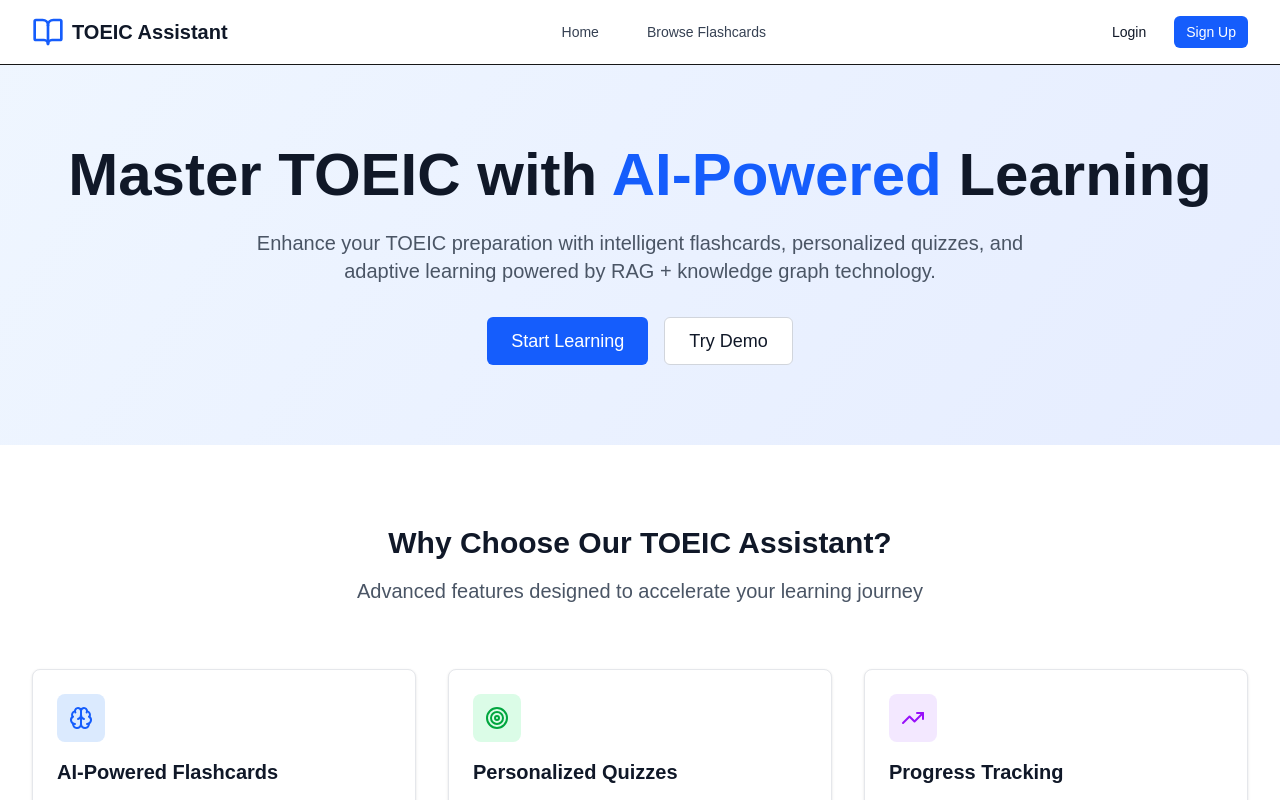
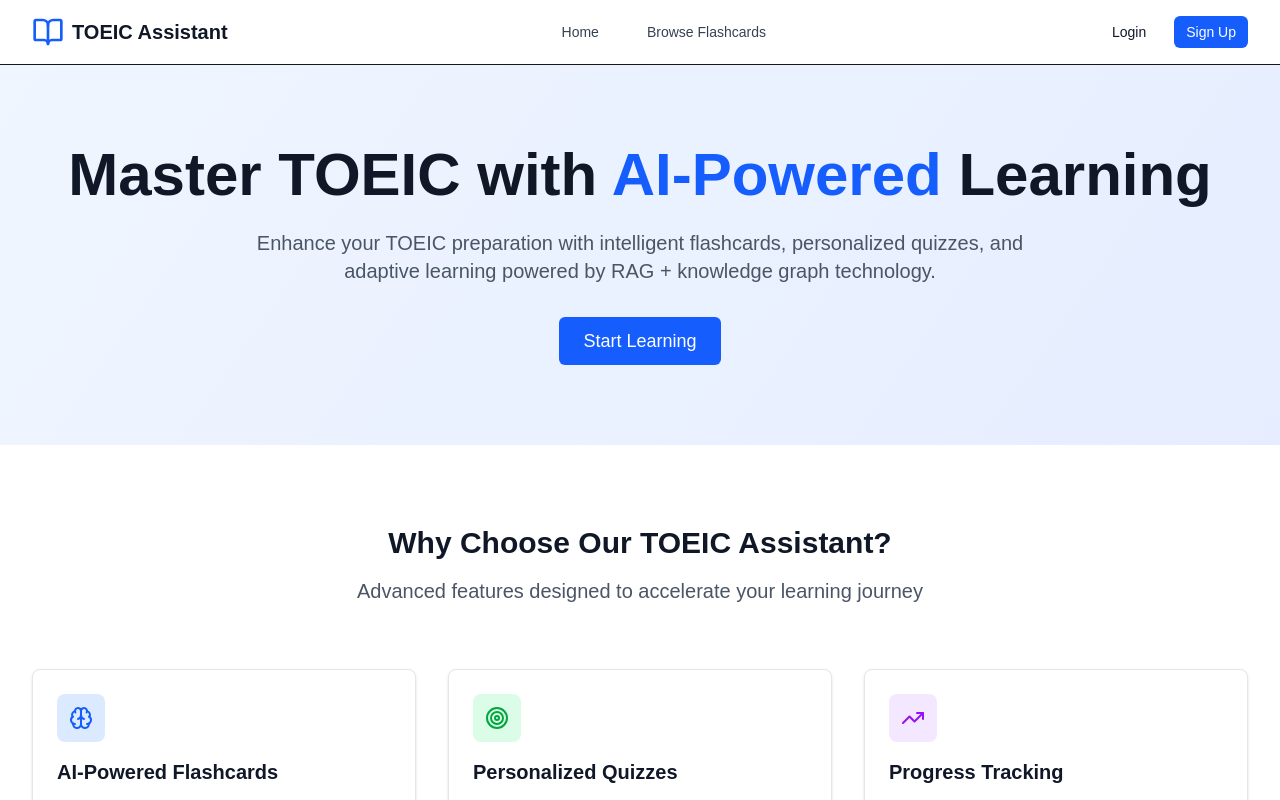
Before and after one commit to Hiroki0127/ToeicLearningAssistant, a Next.js app in the folder frontend/: page / in a window 1280 px wide. Shown: the top 800 px of the page. Built offline with nearby package versions, Linux system fonts and the light colour scheme; no server answers.

Commit message:
removed try demo button on the home page

```diff
--- a/frontend/src/app/page.tsx
+++ b/frontend/src/app/page.tsx
@@ -20,15 +20,10 @@
             Enhance your TOEIC preparation with intelligent flashcards, personalized quizzes,
             and adaptive learning powered by RAG + knowledge graph technology.
           </p>
-          <div className="flex flex-col sm:flex-row gap-4 justify-center">
+          <div className="flex justify-center">
             <Link href="/flashcards">
               <Button size="lg" className="w-full sm:w-auto">
                 Start Learning
-              </Button>
-            </Link>
-            <Link href="/demo">
-              <Button variant="outline" size="lg" className="w-full sm:w-auto">
-                Try Demo
               </Button>
             </Link>
           </div>
```
